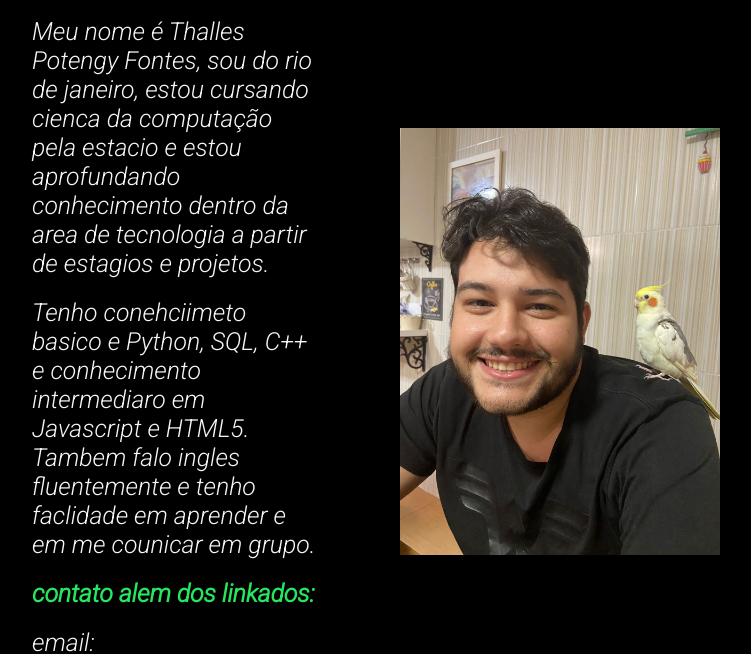
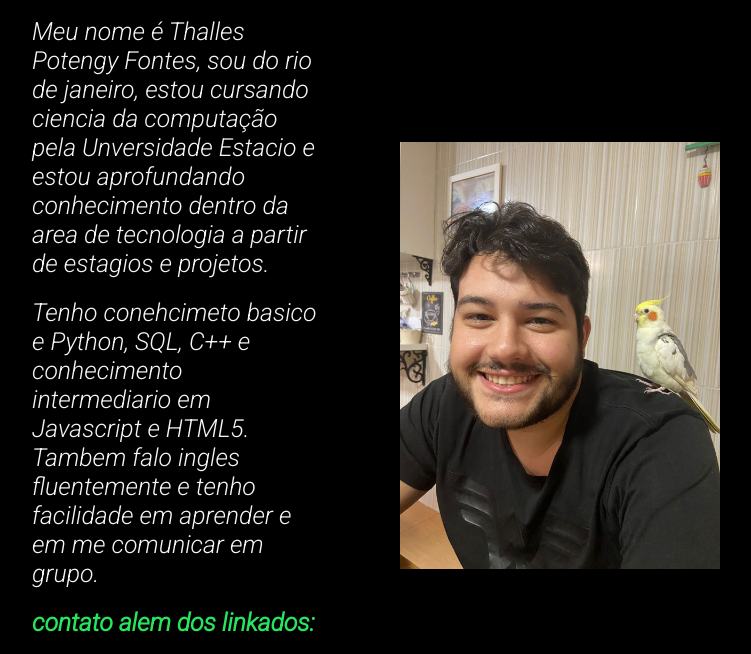
Before and after one commit to ThallesPF/Portifolio, a plain HTML site: page about.html in a window 1280 px wide. Shown: the part 163-817 px from the top of the page, without its empty margins (288-1039 px from the left). Drawn offline with Linux system fonts and the light colour scheme.

Commit message:
Add files via upload

```diff
--- a/about.html
+++ b/about.html
@@ -17,8 +17,8 @@
     <main class="apresentacao">
         <section class="apresentacao__text">
             <h1 class="apresentacao__text__title"> Sobre Mim</h1>
-            <p class="apresentacao__text__p">Meu nome é Thalles Potengy Fontes, sou do rio de janeiro, estou cursando cienca da computação pela estacio e estou aprofundando conhecimento dentro da area de tecnologia a partir de estagios e projetos. </p>
-            <p class="apresentacao__text__p">Tenho conehciimeto basico e Python, SQL, C++ e conhecimento intermediaro em Javascript e HTML5. Tambem falo ingles fluentemente e tenho faclidade em aprender e em me counicar em grupo.</p>
+            <p class="apresentacao__text__p">Meu nome é Thalles Potengy Fontes, sou do rio de janeiro, estou cursando ciencia da computação pela Unversidade Estacio e estou aprofundando conhecimento dentro da area de tecnologia a partir de estagios e projetos. </p>
+            <p class="apresentacao__text__p">Tenho conehcimeto basico e Python, SQL, C++ e conhecimento intermediario em Javascript e HTML5. Tambem falo ingles fluentemente e tenho facilidade em aprender e em me comunicar em grupo.</p>
             <p class="apresentacao__text__p"><strong>contato alem dos linkados:</strong></p>
             <p class="apresentacao__text__p">email: thallespotengy@gmail.com</p>
             <p class="apresentacao__text__p">telefone:(21) 9700-8012</p>
```
